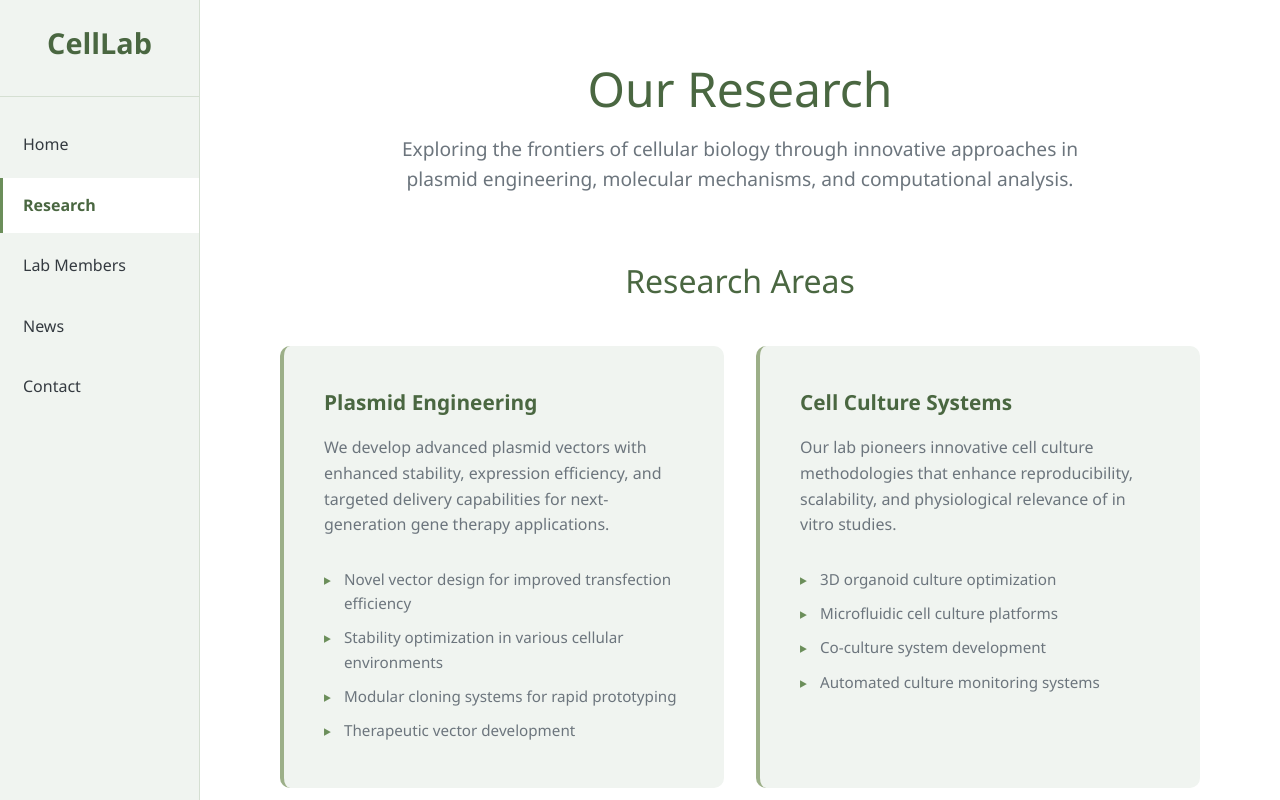
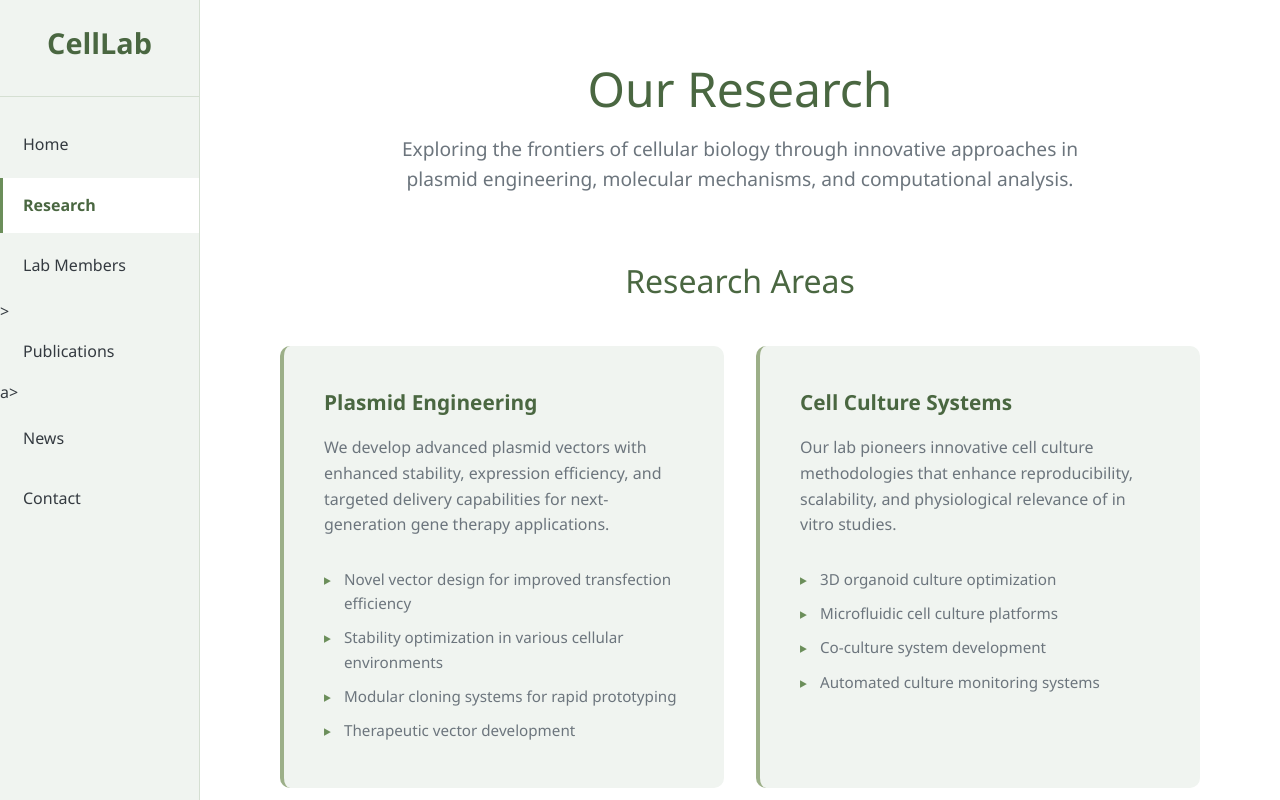
Before and after one commit to zeghah/Koffas_Lab_Website_Design-, a plain HTML site: page research.html in a window 1280 px wide. Drawn offline with Linux system fonts and the light colour scheme.

Commit message:
Update research.html

```diff
--- a/research.html
+++ b/research.html
@@ -399,6 +399,7 @@
                 <li><a href="index.html">Home</a></li>
                 <li><a href="research.html" class="active">Research</a></li>
                 <li><a href="members.html">Lab Members</a></li>
+                <li>><a href="publications.html">Publications</a>a></li>
                 <li><a href="news.html">News</a></li>
                 <li><a href="contact.html">Contact</a></li>
             </ul>
```
